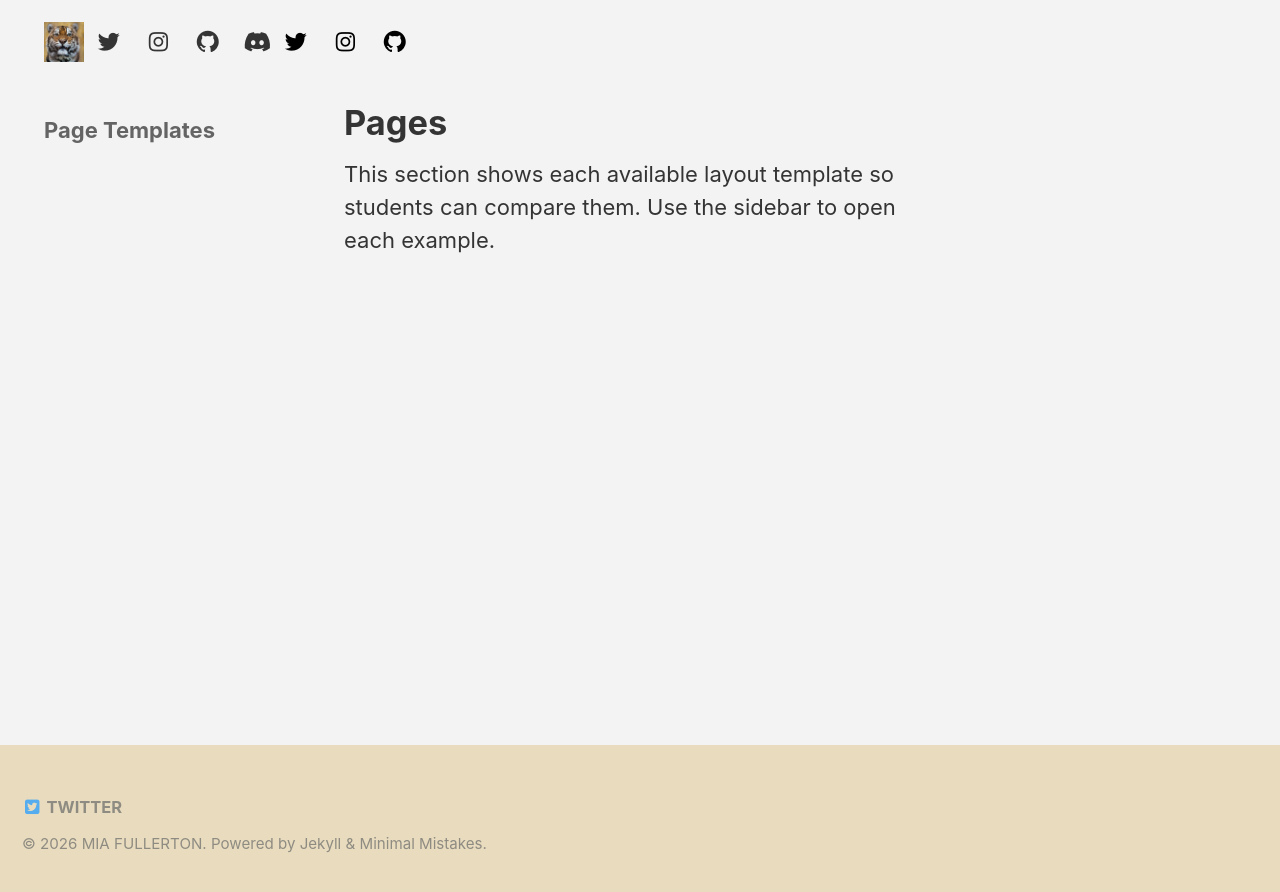
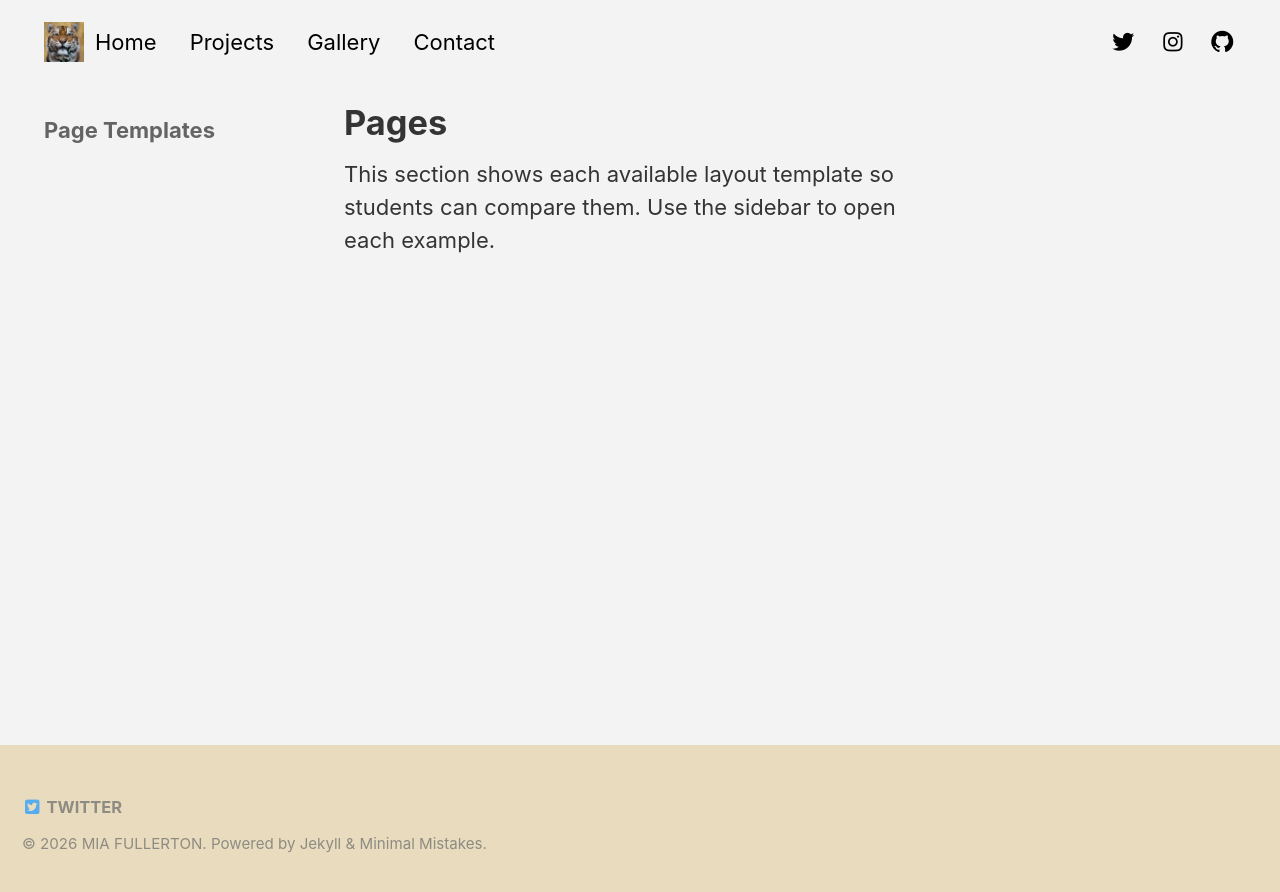
Before and after one commit to Griffsirr/Griffsirr.github.io, a Jekyll site: the page built from _pages/pages.md, in a window 1280 px wide. Shown: the top 892 px of the page. Built offline with Jekyll 4.4.1, drawn with Linux system fonts in a browser that asks for light colours.

Commit message:
Update header.html

```diff
--- a/_includes/header.html
+++ b/_includes/header.html
@@ -6,20 +6,13 @@
     <img src="/assets/images/a8c2c734827e565c4c0a4e99dd3cf184.jpg" style="height:40px;">
 
     <!-- Nav Links -->
-    <div style="display:flex; gap:1rem;">
-  <a href="https://twitter.com/yourname" target="_blank" class="nav-icon">
-    <i class="fab fa-twitter"></i>
-  </a>
-  <a href="https://instagram.com/yourname" target="_blank" class="nav-icon">
-    <i class="fab fa-instagram"></i>
-  </a>
-  <a href="https://github.com/yourname" target="_blank" class="nav-icon">
-    <i class="fab fa-github"></i>
-  </a>
-  <a href="https://discord.gg/yourinvite" target="_blank" class="nav-icon">
-    <i class="fab fa-discord"></i>
-  </a>
- </div>
+    <div style="display:flex; gap:1.5rem;">
+      <a href="/home-page/" class="nav-link">Home</a>
+      <a href="/projects-page/" class="nav-link">Projects</a>
+      <a href="/gallery-page/" class="nav-link">Gallery</a>
+      <a href="/contact-page/" class="nav-link">Contact</a>
+    </div>
+  </div>
 
   <!-- RIGHT: SOCIAL ICONS -->
   <div style="display:flex; gap:1rem;">
```
